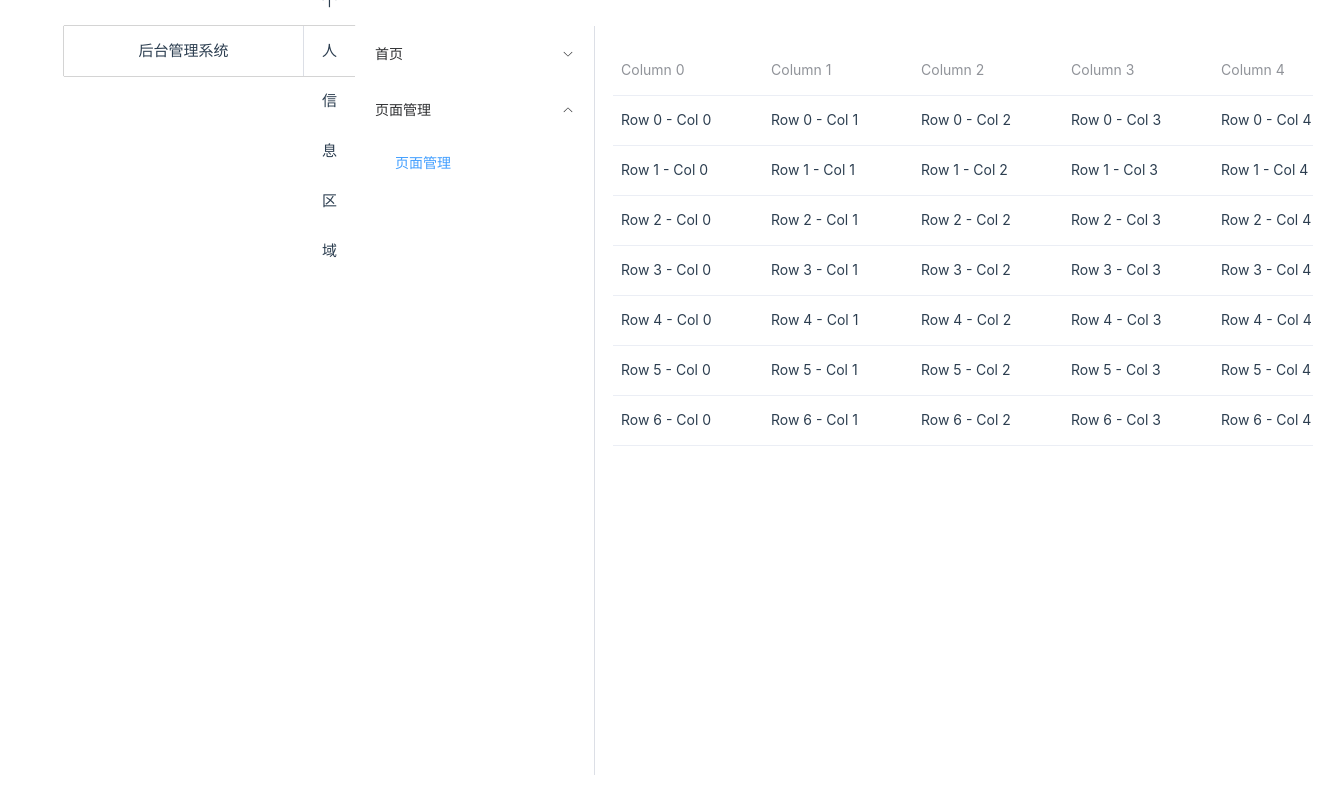
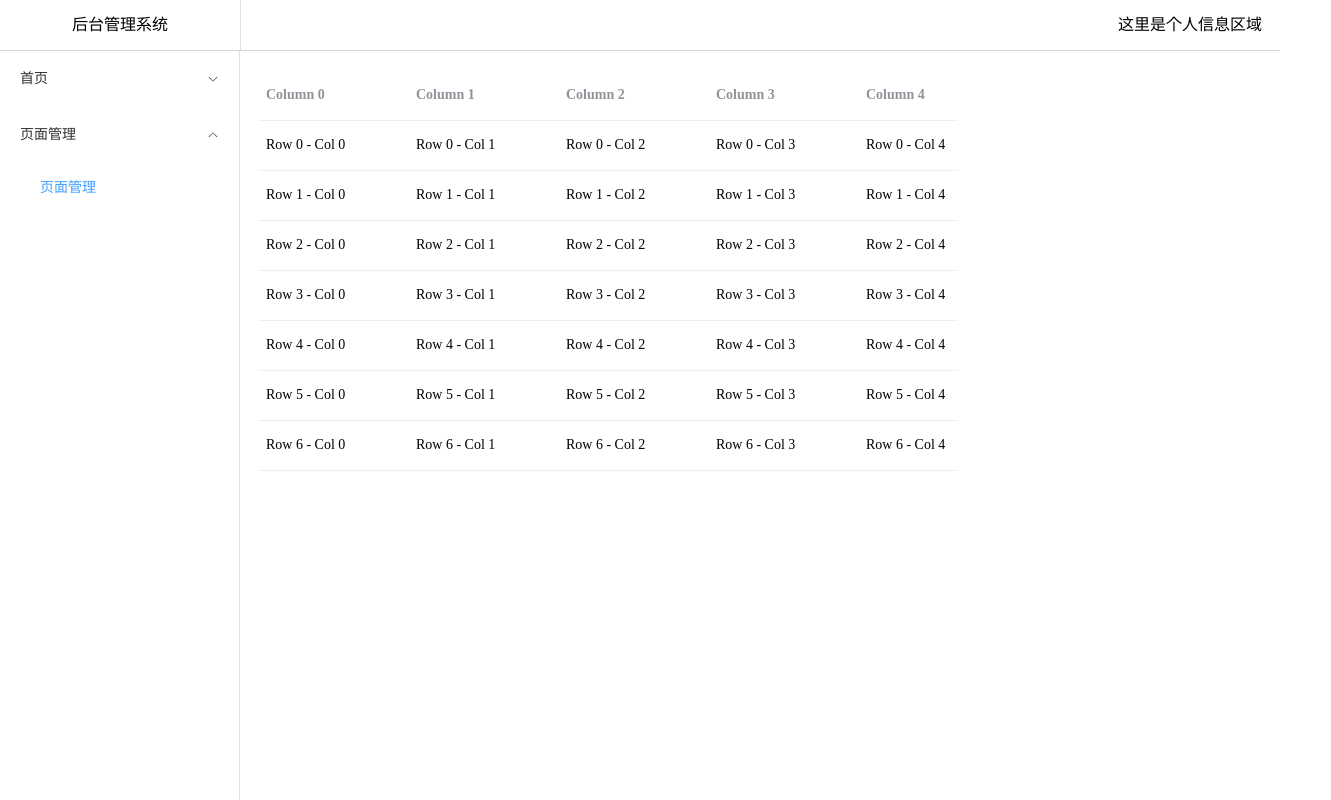
Before and after one commit to lskAtGithub/vue-web-admin-frame, a Vue app: page /manage/table in a window 1280 px wide. Shown: the whole page, 1331 px wide, since content can reach past the window. Built offline with nearby package versions, Linux system fonts and the light colour scheme.

Commit message:
移除无用的代码

```diff
--- a/src/assets/base.css
+++ /dev/null
@@ -1,74 +0,0 @@
-/* color palette from <https://github.com/vuejs/theme> */
-:root {
-  --vt-c-white: #ffffff;
-  --vt-c-white-soft: #f8f8f8;
-  --vt-c-white-mute: #f2f2f2;
-
-  --vt-c-black: #181818;
-  --vt-c-black-soft: #222222;
-  --vt-c-black-mute: #282828;
-
-  --vt-c-indigo: #2c3e50;
-
-  --vt-c-divider-light-1: rgba(60, 60, 60, 0.29);
-  --vt-c-divider-light-2: rgba(60, 60, 60, 0.12);
-  --vt-c-divider-dark-1: rgba(84, 84, 84, 0.65);
-  --vt-c-divider-dark-2: rgba(84, 84, 84, 0.48);
-
-  --vt-c-text-light-1: var(--vt-c-indigo);
-  --vt-c-text-light-2: rgba(60, 60, 60, 0.66);
-  --vt-c-text-dark-1: var(--vt-c-white);
-  --vt-c-text-dark-2: rgba(235, 235, 235, 0.64);
-}
-
-/* semantic color variables for this project */
-:root {
-  --color-background: var(--vt-c-white);
-  --color-background-soft: var(--vt-c-white-soft);
-  --color-background-mute: var(--vt-c-white-mute);
-
-  --color-border: var(--vt-c-divider-light-2);
-  --color-border-hover: var(--vt-c-divider-light-1);
-
-  --color-heading: var(--vt-c-text-light-1);
-  --color-text: var(--vt-c-text-light-1);
-
-  --section-gap: 160px;
-}
-
-@media (prefers-color-scheme: dark) {
-  :root {
-    --color-background: var(--vt-c-black);
-    --color-background-soft: var(--vt-c-black-soft);
-    --color-background-mute: var(--vt-c-black-mute);
-
-    --color-border: var(--vt-c-divider-dark-2);
-    --color-border-hover: var(--vt-c-divider-dark-1);
-
-    --color-heading: var(--vt-c-text-dark-1);
-    --color-text: var(--vt-c-text-dark-2);
-  }
-}
-
-*,
-*::before,
-*::after {
-  box-sizing: border-box;
-  margin: 0;
-  position: relative;
-  font-weight: normal;
-}
-
-body {
-  min-height: 100vh;
-  color: var(--color-text);
-  background: var(--color-background);
-  transition: color 0.5s, background-color 0.5s;
-  line-height: 1.6;
-  font-family: Inter, -apple-system, BlinkMacSystemFont, 'Segoe UI', Roboto, Oxygen, Ubuntu,
-    Cantarell, 'Fira Sans', 'Droid Sans', 'Helvetica Neue', sans-serif;
-  font-size: 15px;
-  text-rendering: optimizeLegibility;
-  -webkit-font-smoothing: antialiased;
-  -moz-osx-font-smoothing: grayscale;
-}
--- a/src/assets/main.css
+++ /dev/null
@@ -1,35 +0,0 @@
-@import './base.css';
-
-#app {
-  max-width: 1280px;
-  margin: 0 auto;
-  padding: 2rem;
-
-  font-weight: normal;
-}
-
-a,
-.green {
-  text-decoration: none;
-  color: hsla(160, 100%, 37%, 1);
-  transition: 0.4s;
-}
-
-@media (hover: hover) {
-  a:hover {
-    background-color: hsla(160, 100%, 37%, 0.2);
-  }
-}
-
-@media (min-width: 1024px) {
-  body {
-    display: flex;
-    place-items: center;
-  }
-
-  #app {
-    display: grid;
-    grid-template-columns: 1fr 1fr;
-    padding: 0 2rem;
-  }
-}
--- a/src/main.ts
+++ b/src/main.ts
@@ -5,7 +5,6 @@
 import 'element-plus/dist/index.css'
 
 import 'normalize.css/normalize.css'
-import './assets/main.css'
 
 const app = createApp(App)
 app.use(ElementPlus)
```
Also changed, not shown: src/assets/logo.svg (deleted).
